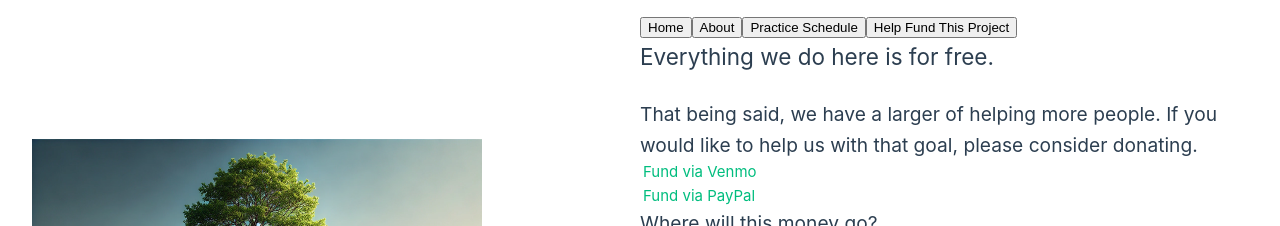
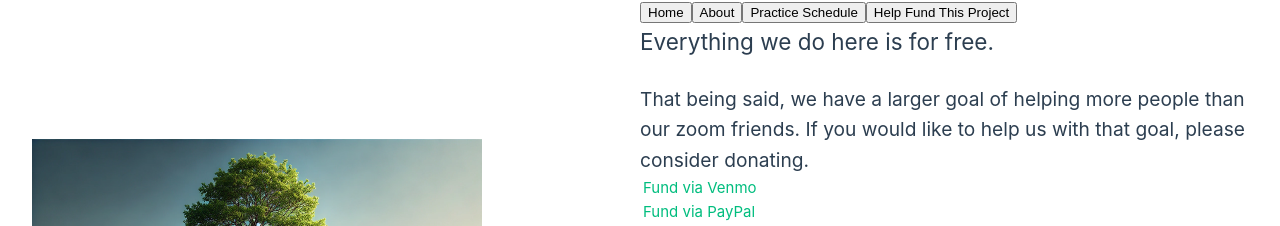
Before and after one commit to enigmatized/LivingMeditationWebsite, a Vue app: page / in a window 1280 px wide. Both pictures are taken after a click on the button "Help Fund This Project". Shown: the part 111-337 px from the top of the page. Built offline with nearby package versions, Linux system fonts and the light colour scheme; the HTML template or start-up script is replaced by a standard one.

Commit message:
Improve site

```diff
--- a/src/components/Payments.vue
+++ b/src/components/Payments.vue
@@ -13,7 +13,7 @@ defineProps({
 
     <h2 class="blue">Everything we do here is for free.</h2>
     <br>
-    <h3>That being said, we have a larger of helping more people.
+    <h3>That being said, we have a larger goal of helping more people than our zoom friends.
     If you would like to help us with that goal, please consider donating.</h3>
     <a
       href="https://venmo.com/code?user_id=2411422080303104602&created=1737400581"
```
